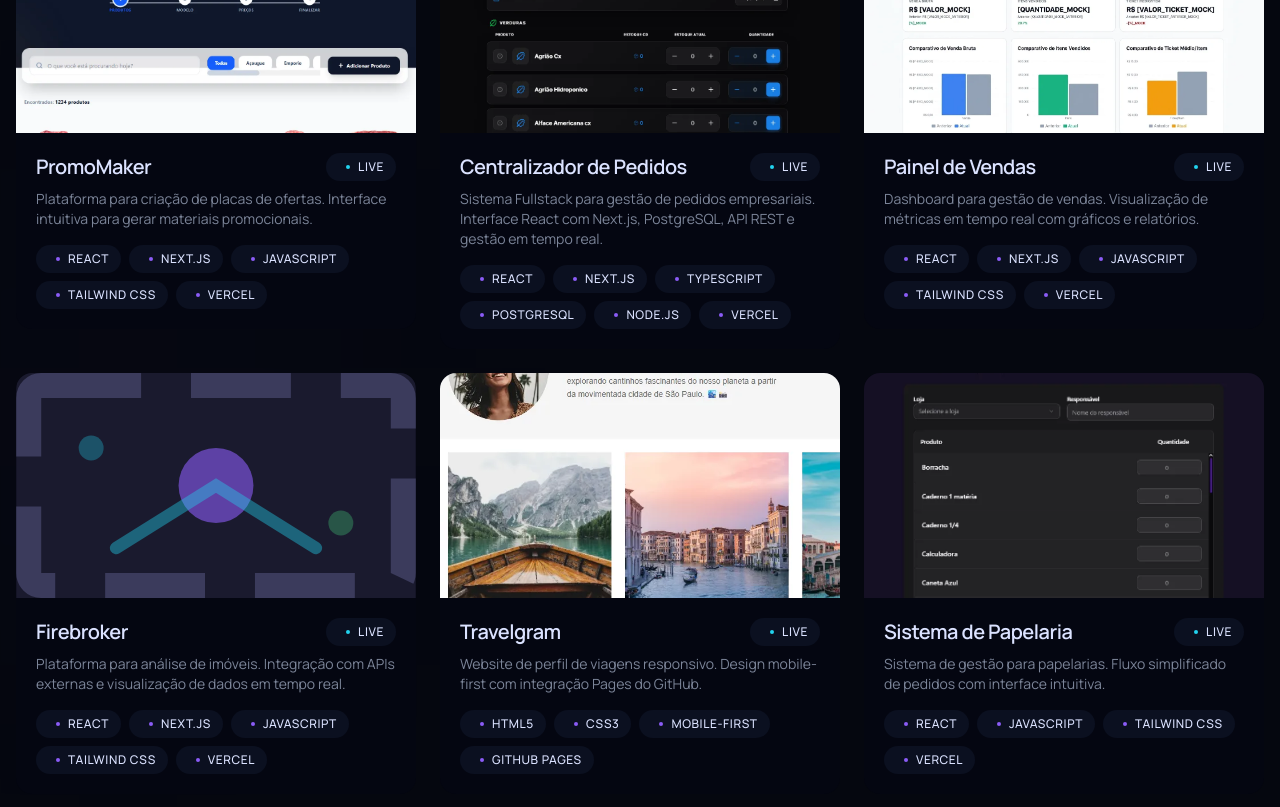
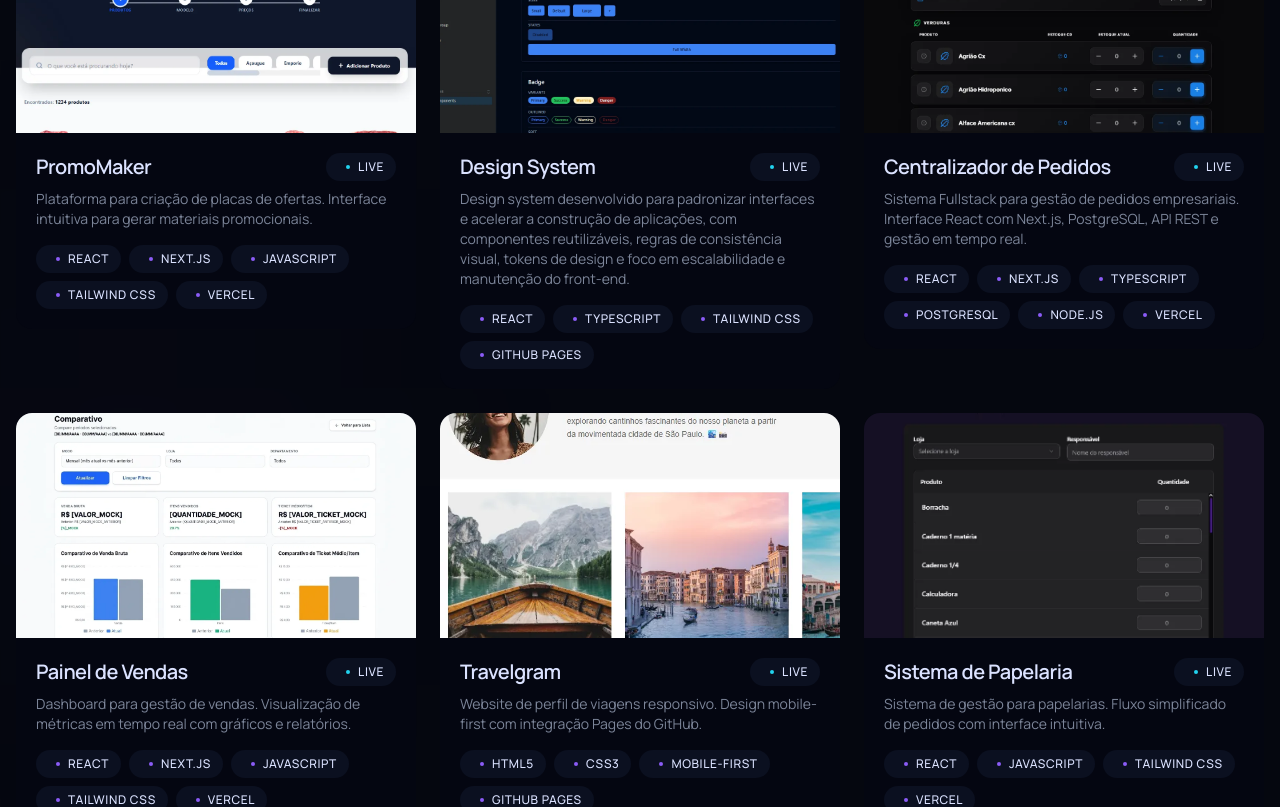
Before and after one commit to joaofelipe-dev/portfolio-joao, a Next.js app: page / in a window 1280 px wide. Shown: the part 1200-2007 px from the top of the page. Built offline with nearby package versions, Linux system fonts and the light colour scheme; no server answers.

Commit message:
fix: alterados projetos, adicioando design system

```diff
--- a/app/pages/Projetos/projetos.jsx
+++ b/app/pages/Projetos/projetos.jsx
@@ -10,9 +10,19 @@ const PROJETOS_DATA = [
     image: "/promomaker.webp",
     title: "PromoMaker",
     description:
-      "Plataforma para criação de placas de ofertas. Interface intuitiva para gerar materiais promocionais.",
+    "Plataforma para criação de placas de ofertas. Interface intuitiva para gerar materiais promocionais.",
     href: "#",
     tags: ["React", "Next.js", "JavaScript", "Tailwind CSS", "Vercel"],
+    category: "Plataforma",
+    live: true,
+  },
+  {
+    image: "/design-system.webp",
+    title: "Design System",
+    description:
+      "Design system desenvolvido para padronizar interfaces e acelerar a construção de aplicações, com componentes reutilizáveis, regras de consistência visual, tokens de design e foco em escalabilidade e manutenção do front-end.",
+    href: "https://joaofelipe-dev.github.io/defaultdesignsystem",
+    tags: ["React", "TypeScript", "Tailwind CSS", "GitHub Pages"],
     category: "Plataforma",
     live: true,
   },
@@ -34,16 +44,6 @@ const PROJETOS_DATA = [
     href: "#",
     tags: ["React", "Next.js", "JavaScript", "Tailwind CSS", "Vercel"],
     category: "Sistema Corporativo",
-    live: true,
-  },
-  {
-    image: "/placeholder.svg",
-    title: "Firebroker",
-    description:
-      "Plataforma para análise de imóveis. Integração com APIs externas e visualização de dados em tempo real.",
-    href: "#",
-    tags: ["React", "Next.js", "JavaScript", "Tailwind CSS", "Vercel"],
-    category: "Plataforma",
     live: true,
   },
   {
@@ -70,7 +70,10 @@ const PROJETOS_DATA = [
 
 export const Projetos = () => {
   return (
-    <section id="projetos" className="w-full flex flex-col items-center justify-center mx-auto px-4 py-12 md:py-16 relative">
+    <section
+      id="projetos"
+      className="w-full flex flex-col items-center justify-center mx-auto px-4 py-12 md:py-16 relative"
+    >
       {/* Background Blobs */}
       <div className="absolute left-0 top-1/2 w-64 h-64 bg-primary/5 rounded-full blur-[150px] -z-10" />
       <div className="absolute right-0 top-1/3 w-64 h-64 bg-tertiary/5 rounded-full blur-[150px] -z-10" />
@@ -79,7 +82,8 @@ export const Projetos = () => {
         Projetos Entregues
       </h2>
       <p className="text-sm md:text-base text-on-surface-variant text-center max-w-2xl mx-auto mb-10">
-        Aplicações reais que entreguei para clientes. Cada projeto tem link para visualização.
+        Aplicações reais que entreguei para clientes. Cada projeto tem link para
+        visualização.
       </p>
 
       <div className="grid grid-cols-1 md:grid-cols-2 xl:grid-cols-3 w-full gap-6 justify-items-center">
@@ -120,7 +124,11 @@ export const Projetos = () => {
                     className="glass rounded-full p-3 hover:scale-110 transition-transform"
                     aria-label={`Ver ${projeto.title}`}
                   >
-                    {projeto.href.startsWith("http") ? <Github className="size-5" /> : <ExternalLink className="size-5" />}
+                    {projeto.href.startsWith("http") ? (
+                      <Github className="size-5" />
+                    ) : (
+                      <ExternalLink className="size-5" />
+                    )}
                   </a>
                 </div>
               </div>
@@ -131,9 +139,7 @@ export const Projetos = () => {
                   <h3 className="text-xl font-semibold text-on-surface font-[var(--font-space-grotesk)] tracking-tight">
                     {projeto.title}
                   </h3>
-                  {projeto.live && (
-                    <Chip variant="secondary">Live</Chip>
-                  )}
+                  {projeto.live && <Chip variant="secondary">Live</Chip>}
                 </div>
                 <p className="text-sm text-on-surface-variant mb-4">
                   {projeto.description}
```
Also changed, not shown: public/design-system.webp (added), public/placeholder.svg (deleted).
